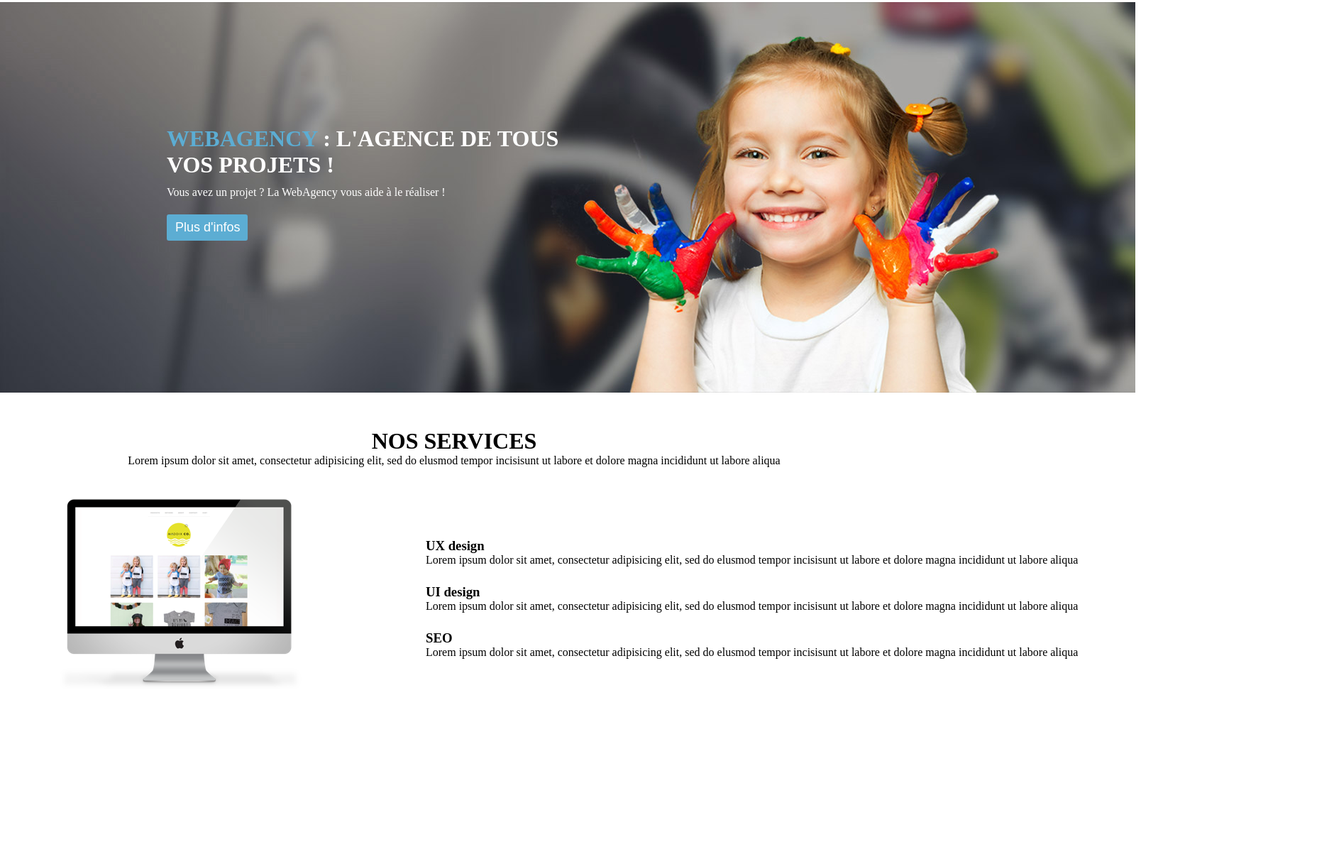
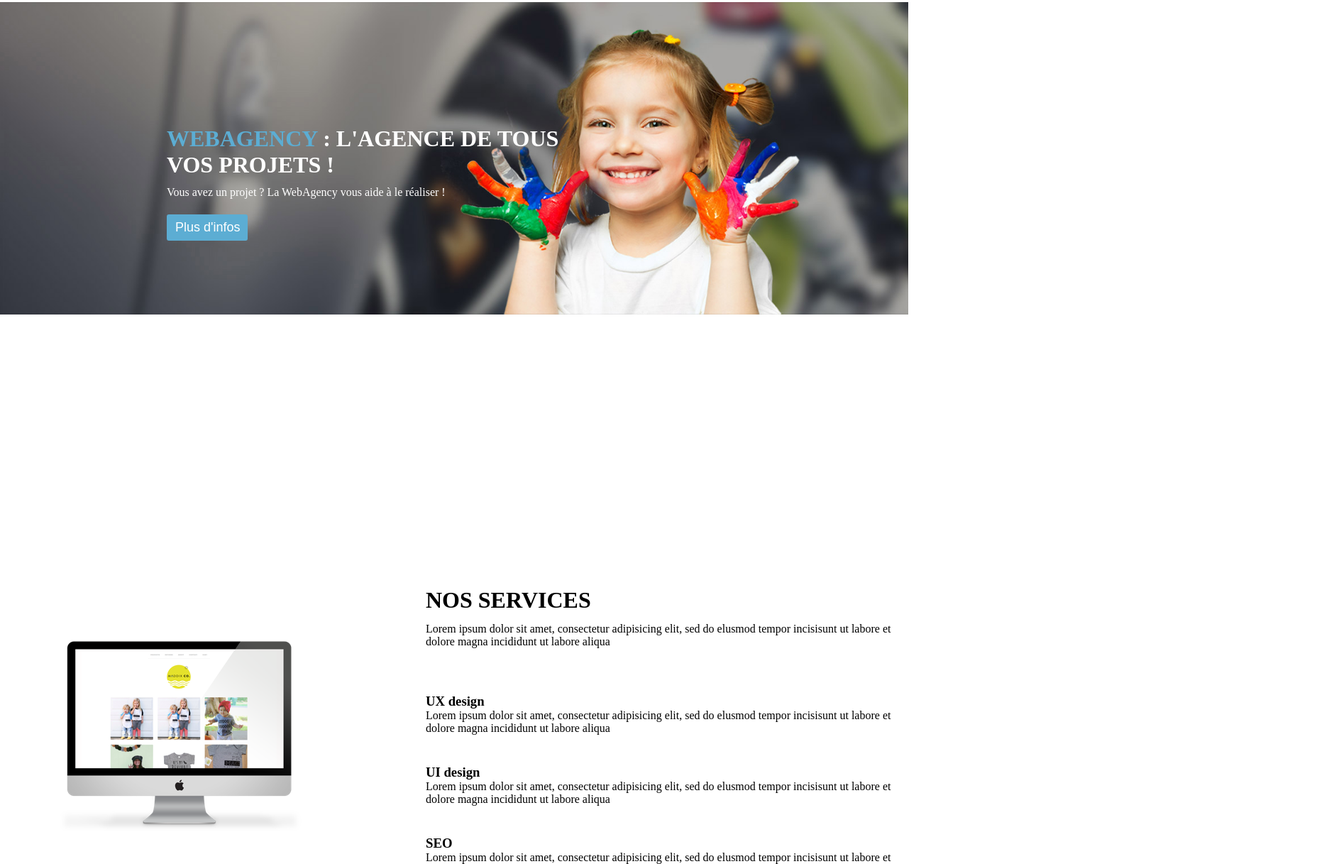
Before and after one commit to NicolasVentre/Projet_2, a plain HTML site: page index.html in a window 1280 px wide. Shown: the part 73-1290 px from the top of the page at 71% size, 1880 px wide, since content can reach past the window. Before the commit the page ends 1073 px from the top, so only its background shows below. Drawn offline with Linux system fonts and the light colour scheme.

Commit message:
bring_2.0

```diff
--- a/css/index.css
+++ b/css/index.css
@@ -33,13 +33,10 @@ ul li
  	list-style: none;
 }
 
-.banner
+.banner img
 {
-	background: url('image/banniere.jpg') no-repeat top left;
-	position: relative;
-	width: 200px;
-	height: 100px;
-	z-index: 1;
+    width: 100%;
+    height: auto;
 }
 
 .webagency
@@ -48,7 +45,7 @@ ul li
 	top: 250px;
 	left: 235px;
 	width: 600px;
-	z-index: 2;
+
 	color: white;
 }
 
@@ -58,7 +55,6 @@ ul li
 	top: 335px;
 	left: 235px;
 	width: 400px;
-	z-index: 3;
 	color: white;
 }
 
@@ -92,42 +88,41 @@ strong
 
 .service
 {
-	position: relative;
-	top: 500px;
-	display: flex;
-	justify-content: center;
+	position: absolute;
+	top: 900px;
+	left: 600px;
 }
 
 #service
 {
-	position: relative;
-	top: 500px;
-	text-align: center;
+	position: absolute;
+	top: 950px;
+	left: 600px;
 }
 
 .desktop
 {
 	position: absolute;
-	top: 750px;
+	top: 950px;
 }
 
 .ux_design
 {
-	position: relative;
-	top: 600px;
+	position: absolute;
+	top: 1050px;
 	left: 600px;
 }
 
 .ui_design
 {
-	position: relative;
-	top: 625px;
+	position: absolute;
+	top: 1150px;
 	left: 600px;
 }
 
 .seo
 {
-	position: relative;
-	top: 650px;
+	position: absolute;
+	top: 1250px;
 	left: 600px;
 }
```
